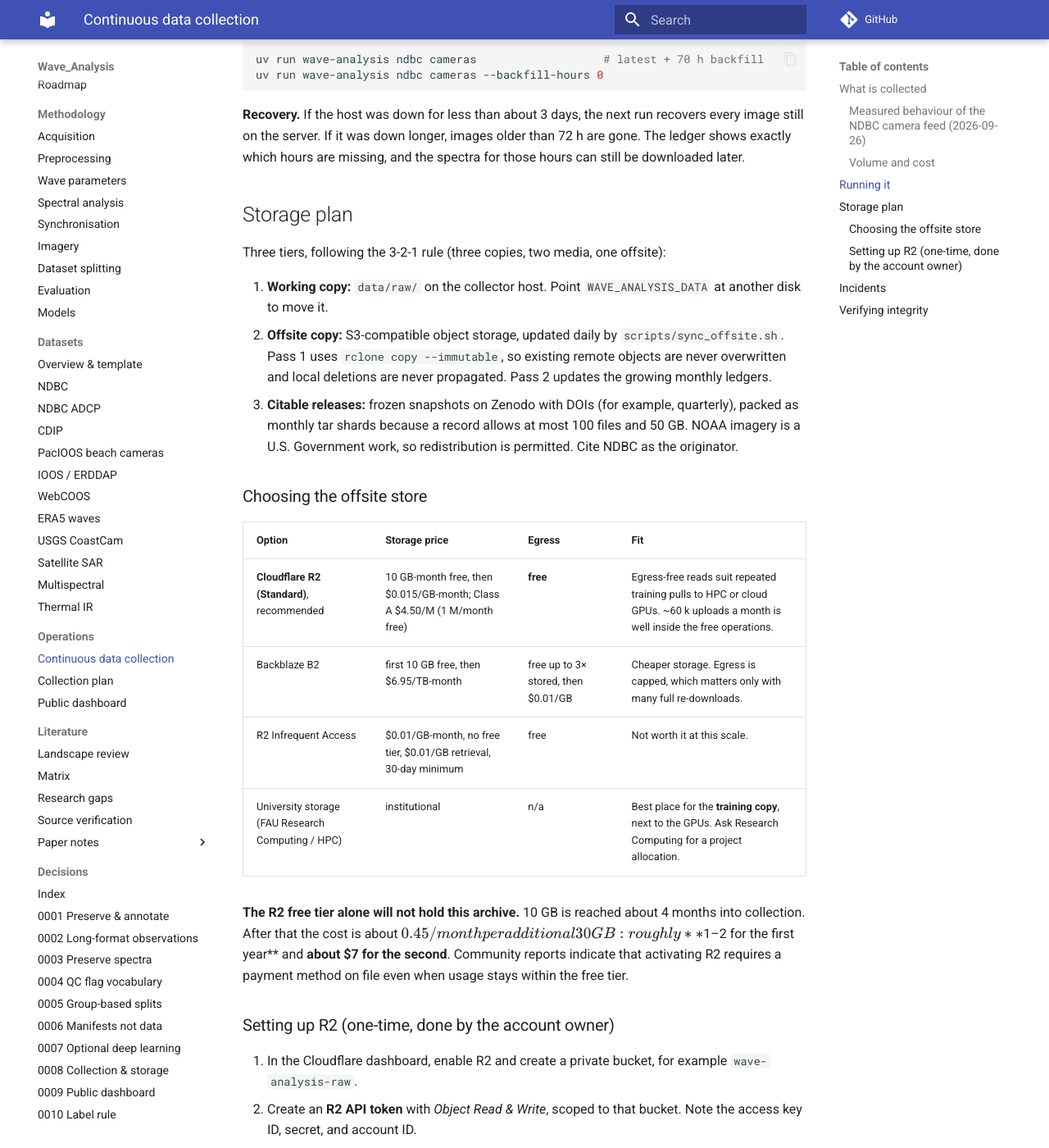
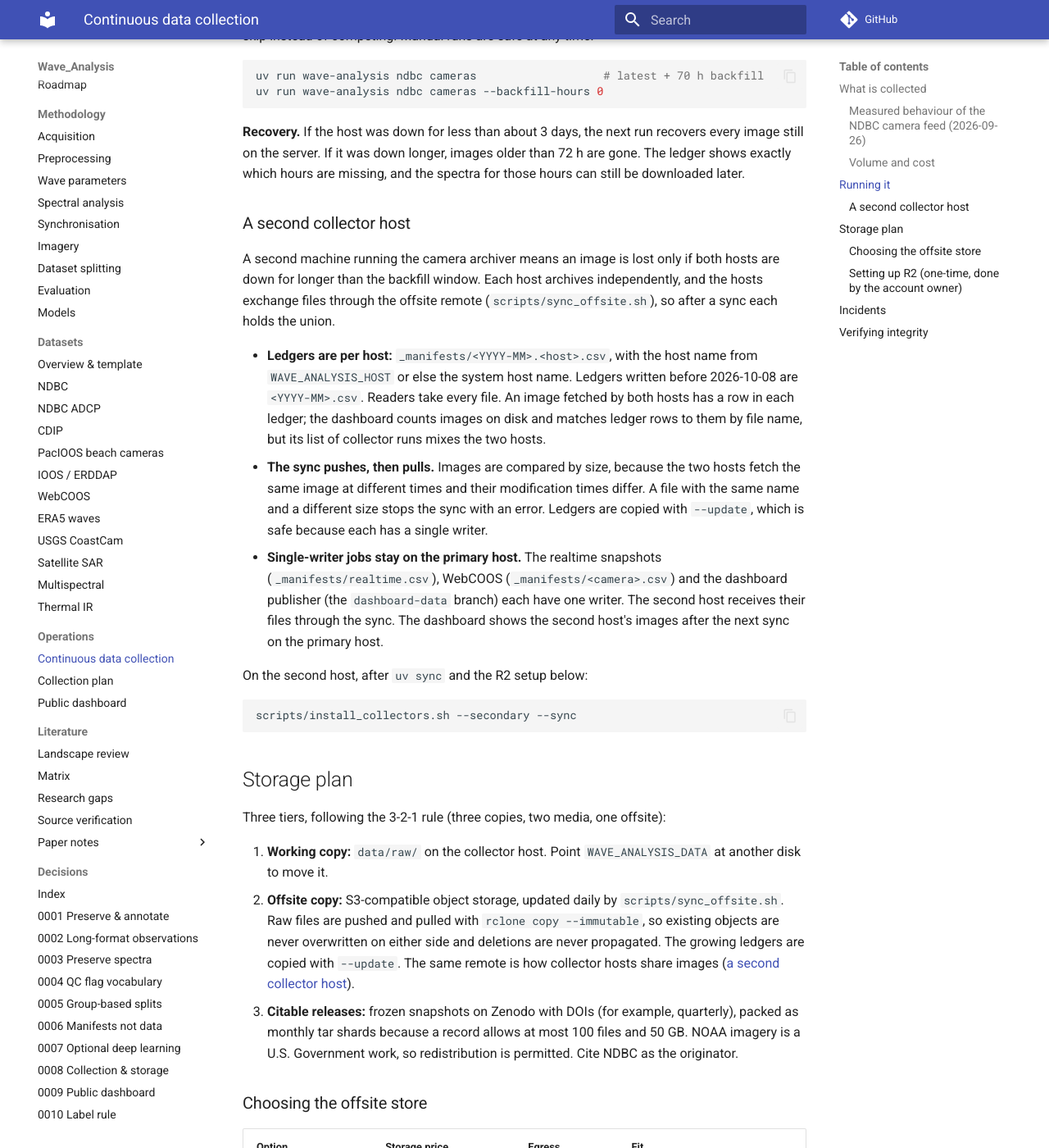
Before and after one commit to StevenFAU/Wave_Analysis, an MkDocs documentation site: the page built from docs/operations/data_collection.md, in a window 1280 px wide and 1400 px high, scrolled down 2332 px. Shown: the whole window at 82% size. Built offline with MkDocs 1.6.1 and Material for MkDocs 9.7.7, drawn with Linux system fonts in a browser that asks for light colours; comment, search, counter and statistics services are not loaded; some of the changed text lies outside the part shown.

Commit message:
Let a second host archive buoy-camera images and share them through R2
The collector host was down three times in two weeks, the last time for
about 76 h (2026-10-04 20:41 to 2026-10-08 00:32 UTC), longer than NDBC's
72 h retention. A second host running the archiver loses an image only
if both are down past the backfill window.

Buoycam ledgers are now one file per host and month
(_manifests/<YYYY-MM>.<host>.csv; host from WAVE_ANALYSIS_HOST or the
host name), so two archives merge by copying files. known_missing_urls
read the last three ledger files rather than the last three months,
which would skip months once several hosts write ledgers.

sync_offsite.sh pushes and then pulls. Raw files are compared by size,
because two hosts fetch the same image at different times and
--immutable rejects the differing modification times (tested on two
simulated hosts); ledgers are copied with --update, as each has a single
writer. install_collectors.sh --secondary installs the archiver without
the realtime, WebCOOS and dashboard jobs, whose files have one writer.
The sync unit finds an rclone installed in ~/.local/bin.

Co-Authored-By: Claude Opus 5.5 <noreply@anthropic.com>

````diff
--- a/docs/operations/data_collection.md
+++ b/docs/operations/data_collection.md
@@ -11,7 +11,7 @@ to check that it is working. The rationale is in
 |---|---|---|---|
 | `wave-analysis ndbc cameras` | hourly, minute 40 | ~72 h per image | every new buoy-camera image and the listing JSON; backfills the last 70 h |
 | `wave-analysis ndbc download --camera-stations --realtime --gzip` | 1st and 15th of each month, 03:20 | 45-day rolling file | `.txt`, `.spec`, `.data_spec`, `.swdir`, `.swdir2`, `.swr1`, `.swr2` for every camera station |
-| `scripts/sync_offsite.sh` (optional) | daily, 04:15 | n/a | append-only copy of `data/raw/` to object storage; writes `data/raw/.offsite_last_sync` |
+| `scripts/sync_offsite.sh` (optional) | daily, 04:15 | n/a | append-only exchange of `data/raw/` with object storage: pushes this host's files, pulls other hosts' files; writes `data/raw/.offsite_last_sync` |
 | `scripts/publish_dashboard.sh` (optional) | hourly, minute 52 | n/a | archive status and recent sea state for the [dashboard](dashboard.md) (`--dashboard` installs it) |
 | `wave-analysis webcoos download … --lookback 3D` (optional) | hourly, minute 25 | multi-year, but downloads of data older than 90 days need WebCOOS's agreement | one still per 30 min (daylight) from the five Yin et al. (2025) cameras; needs the API token ([WebCOOS](../datasets/webcoos.md); `--webcoos` installs it) |
 
@@ -86,6 +86,36 @@ every image still on the server. If it was down longer, images older than 72 h
 are gone. The ledger shows exactly which hours are missing, and the spectra for
 those hours can still be downloaded later.
 
+### A second collector host
+
+A second machine running the camera archiver means an image is lost only if
+both hosts are down for longer than the backfill window. Each host archives
+independently, and the hosts exchange files through the offsite remote
+(`scripts/sync_offsite.sh`), so after a sync each holds the union.
+
+- **Ledgers are per host:** `_manifests/<YYYY-MM>.<host>.csv`, with the host
+  name from `WAVE_ANALYSIS_HOST` or else the system host name. Ledgers written
+  before 2026-10-08 are `<YYYY-MM>.csv`. Readers take every file. An image
+  fetched by both hosts has a row in each ledger; the dashboard counts images
+  on disk and matches ledger rows to them by file name, but its list of
+  collector runs mixes the two hosts.
+- **The sync pushes, then pulls.** Images are compared by size, because the
+  two hosts fetch the same image at different times and their modification
+  times differ. A file with the same name and a different size stops the sync
+  with an error. Ledgers are copied with `--update`, which is safe because each
+  has a single writer.
+- **Single-writer jobs stay on the primary host.** The realtime snapshots
+  (`_manifests/realtime.csv`), WebCOOS (`_manifests/<camera>.csv`) and the
+  dashboard publisher (the `dashboard-data` branch) each have one writer. The
+  second host receives their files through the sync. The dashboard shows the
+  second host's images after the next sync on the primary host.
+
+On the second host, after `uv sync` and the R2 setup below:
+
+```bash
+scripts/install_collectors.sh --secondary --sync
+```
+
 ## Storage plan
 
 Three tiers, following the 3-2-1 rule (three copies, two media, one offsite):
@@ -93,9 +123,11 @@ Three tiers, following the 3-2-1 rule (three copies, two media, one offsite):
 1. **Working copy:** `data/raw/` on the collector host. Point
    `WAVE_ANALYSIS_DATA` at another disk to move it.
 2. **Offsite copy:** S3-compatible object storage, updated daily by
-   `scripts/sync_offsite.sh`. Pass 1 uses `rclone copy --immutable`, so
-   existing remote objects are never overwritten and local deletions are
-   never propagated. Pass 2 updates the growing monthly ledgers.
+   `scripts/sync_offsite.sh`. Raw files are pushed and pulled with
+   `rclone copy --immutable`, so existing objects are never overwritten on
+   either side and deletions are never propagated. The growing ledgers are
+   copied with `--update`. The same remote is how collector hosts share
+   images ([a second collector host](#a-second-collector-host)).
 3. **Citable releases:** frozen snapshots on Zenodo with DOIs (for example,
    quarterly), packed as monthly tar shards because a record allows at most
    100 files and 50 GB. NOAA imagery is a U.S. Government work, so
@@ -143,7 +175,8 @@ file even when usage stays within the free tier.
    mkdir -p ~/.config/wave-analysis
    echo 'WAVE_ANALYSIS_REMOTE=r2:wave-analysis-raw' > ~/.config/wave-analysis/sync.env
    WAVE_ANALYSIS_REMOTE=r2:wave-analysis-raw scripts/sync_offsite.sh --dry-run
-   scripts/install_collectors.sh --sync
+   scripts/install_collectors.sh --sync               # primary host
+   scripts/install_collectors.sh --secondary --sync   # a second collector host
    ```
 
 Credentials stay in rclone's config (`~/.config/rclone/rclone.conf`) and never
````
Also changed, not shown: CHANGELOG.md (+15 -0 lines), data/README.md (+1 -1 lines), 5 other files.
